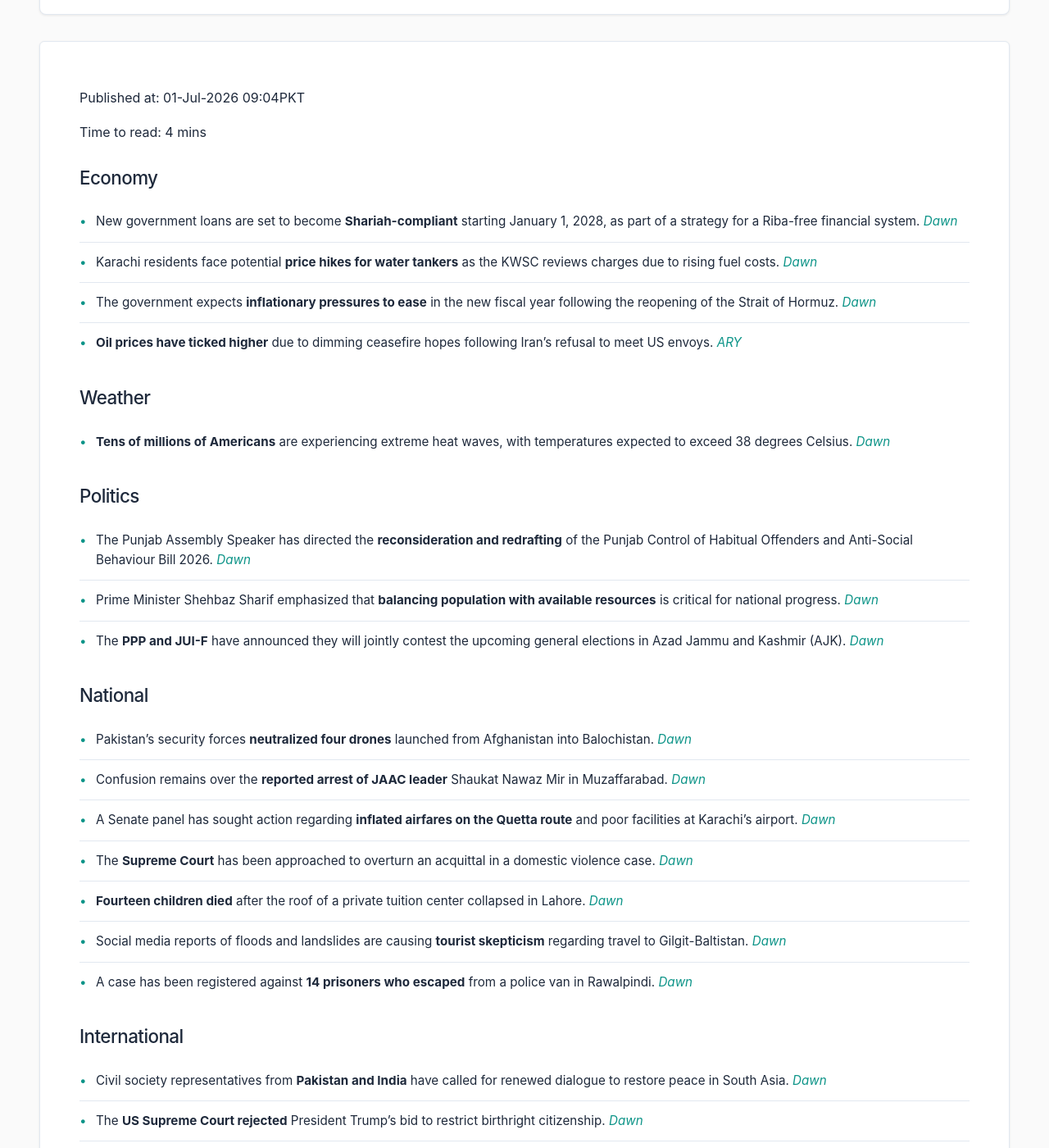
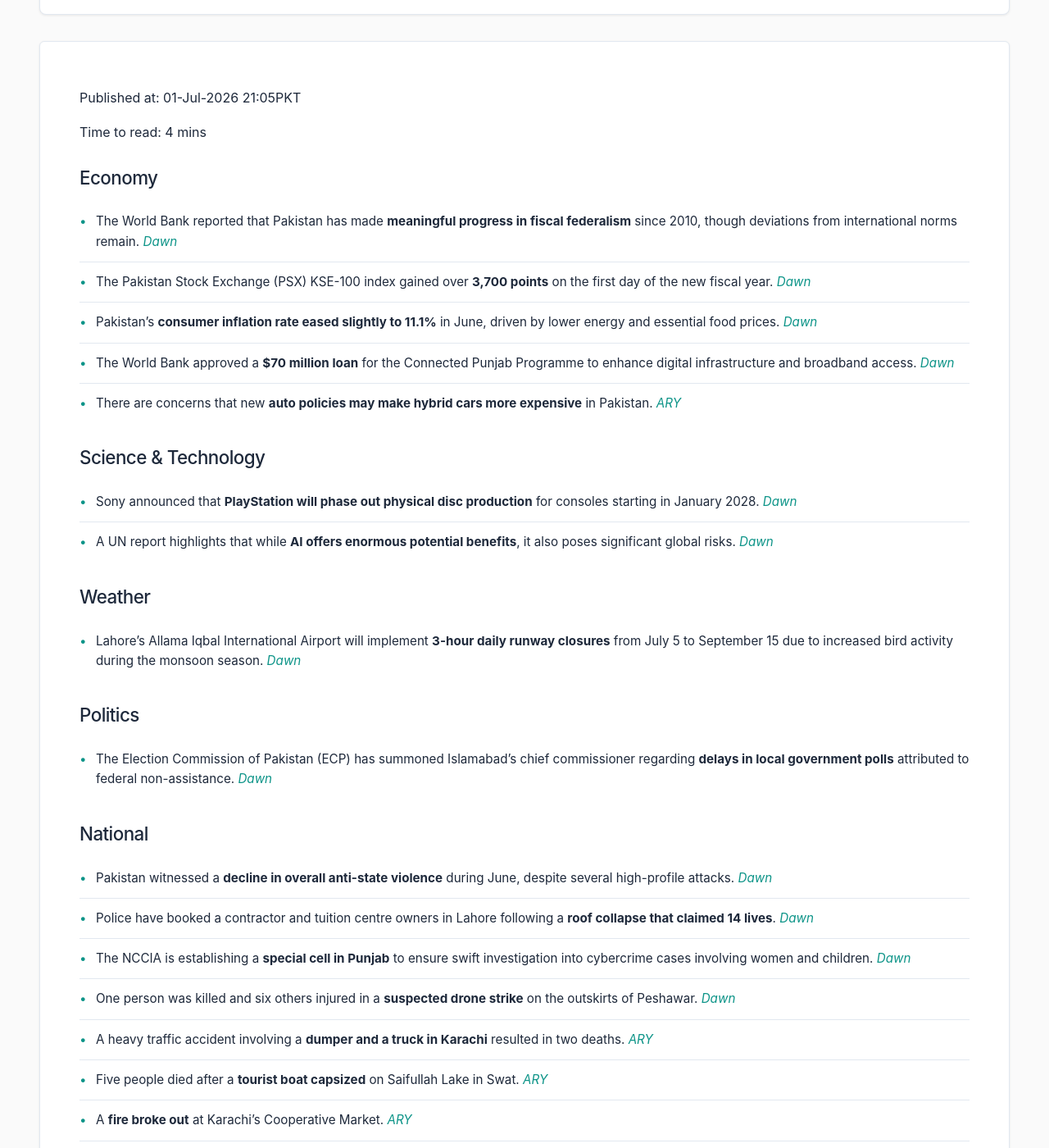
Before and after one commit to zsubzwary/news, a Jekyll site: the page built from en/index.md, in a window 1280 px wide and 1400 px high, scrolled down 209 px. Shown: the whole window at 82% size. Built offline with Jekyll 4.4.1, drawn with Linux system fonts in a browser that asks for light colours; some web fonts are replaced; comment, search, counter and statistics services are not loaded; some of the changed text lies outside the part shown.

Commit message:
DateTime; 2026-07-01T16:05:18.837Z

```diff
--- a/en/index.md
+++ b/en/index.md
@@ -4,50 +4,52 @@ title: Pakistan News Briefing
 lang: en
 ---
 
-Published at: 01-Jul-2026 09:04PKT
+Published at: 01-Jul-2026 21:05PKT
 
 Time to read: 4 mins
 
 ### Economy
-- New government loans are set to become **Shariah-compliant** starting January 1, 2028, as part of a strategy for a Riba-free financial system. *[Dawn](https://www.dawn.com/news/2012065/new-govt-loans-to-be-shariah-compliant-from-2028)*
-- Karachi residents face potential **price hikes for water tankers** as the KWSC reviews charges due to rising fuel costs. *[Dawn](https://www.dawn.com/news/2012051/karachiites-in-for-price-shock-as-kwsc-set-to-hike-bowser-charges)*
-- The government expects **inflationary pressures to ease** in the new fiscal year following the reopening of the Strait of Hormuz. *[Dawn](https://www.dawn.com/news/2011978/govt-expects-easing-inflationary-pressure-in-new-fiscal-year-following-reopening-of-strait-of-hormuz)*
-- **Oil prices have ticked higher** due to dimming ceasefire hopes following Iran's refusal to meet US envoys. *[ARY](https://arynews.tv/oil-ticks-higher-after-irans-refusal-to-meet-us-envoys)*
+- The World Bank reported that Pakistan has made **meaningful progress in fiscal federalism** since 2010, though deviations from international norms remain. *[Dawn](https://www.dawn.com/news/2012199/pakistan-made-meaningful-progress-in-fiscal-federalism-but-deviations-remain-wb)*
+- The Pakistan Stock Exchange (PSX) KSE-100 index gained over **3,700 points** on the first day of the new fiscal year. *[Dawn](https://www.dawn.com/news/2012187/psx-kicks-off-fy27-with-positive-momentum-gaining-3700-points)*
+- Pakistan's **consumer inflation rate eased slightly to 11.1%** in June, driven by lower energy and essential food prices. *[Dawn](https://www.dawn.com/news/2012196/consumer-inflation-rate-eases-slightly-to-111pc-in-june-due-to-lower-energy-food-prices-pbs)*
+- The World Bank approved a **$70 million loan** for the Connected Punjab Programme to enhance digital infrastructure and broadband access. *[Dawn](https://www.dawn.com/news/2012188/world-bank-approves-70m-loan-for-connected-punjab-programme-aimed-improving-digital-infrastructure)*
+- There are concerns that new **auto policies may make hybrid cars more expensive** in Pakistan. *[ARY](https://arynews.tv/auto-policy-to-make-hybrid-cars-expensive-in-pakistan)*
+
+### Science & Technology
+- Sony announced that **PlayStation will phase out physical disc production** for consoles starting in January 2028. *[Dawn](https://www.dawn.com/news/2012204/playstation-to-phase-out-physical-disc-production-for-consoles-from-january-2028)*
+- A UN report highlights that while **AI offers enormous potential benefits**, it also poses significant global risks. *[Dawn](https://www.dawn.com/news/2012170/un-report-sees-enormous-potential-benefits-and-big-risks-from-ai)*
 
 ### Weather
-- **Tens of millions of Americans** are experiencing extreme heat waves, with temperatures expected to exceed 38 degrees Celsius. *[Dawn](https://www.dawn.com/news/2011990/tens-of-millions-swelter-as-heat-wave-blasts-us)*
+- Lahore’s Allama Iqbal International Airport will implement **3-hour daily runway closures** from July 5 to September 15 due to increased bird activity during the monsoon season. *[Dawn](https://www.dawn.com/news/2012158/lahore-airport-runways-to-be-closed-for-3-hours-daily-from-july-5-sept-15-due-to-risk-of-increased-bird-activity)*
 
 ### Politics
-- The Punjab Assembly Speaker has directed the **reconsideration and redrafting** of the Punjab Control of Habitual Offenders and Anti-Social Behaviour Bill 2026. *[Dawn](https://www.dawn.com/news/2012019/pa-to-return-controversial-bill-to-govt-for-changes)*
-- Prime Minister Shehbaz Sharif emphasized that **balancing population with available resources** is critical for national progress. *[Dawn](https://www.dawn.com/news/2012079/balance-between-population-and-resources-must-for-progress-pm-shehbaz)*
-- The **PPP and JUI-F** have announced they will jointly contest the upcoming general elections in Azad Jammu and Kashmir (AJK). *[Dawn](https://www.dawn.com/news/2011985/ppp-jui-f-announce-they-will-jointly-contest-upcoming-ajk-elections)*
+- The Election Commission of Pakistan (ECP) has summoned Islamabad's chief commissioner regarding **delays in local government polls** attributed to federal non-assistance. *[Dawn](https://www.dawn.com/news/2012205/ecp-notes-centres-non-assistance-among-reasons-for-delay-in-islamabad-lg-polls-summons-chief-commissioner)*
 
 ### National
-- Pakistan's security forces **neutralized four drones** launched from Afghanistan into Balochistan. *[Dawn](https://www.dawn.com/news/2012077/4-drones-from-afghanistan-downed-ispr)*
-- Confusion remains over the **reported arrest of JAAC leader** Shaukat Nawaz Mir in Muzaffarabad. *[Dawn](https://www.dawn.com/news/2012066/official-silence-fuels-confusion-on-arrest-of-jaac-leader-shaukat-nawaz-mir)*
-- A Senate panel has sought action regarding **inflated airfares on the Quetta route** and poor facilities at Karachi’s airport. *[Dawn](https://www.dawn.com/news/2012080/senate-panel-seeks-action-on-high-quetta-air-fares)*
-- The **Supreme Court** has been approached to overturn an acquittal in a domestic violence case. *[Dawn](https://www.dawn.com/news/2011996/petitioner-approaches-sc-to-overturn-ihcs-acquittal-of-accused-in-domestic-violence-case)*
-- **Fourteen children died** after the roof of a private tuition center collapsed in Lahore. *[Dawn](https://www.dawn.com/news/2011968/14-children-dead-in-lahore-tuition-centre-roof-collapse-police)*
-- Social media reports of floods and landslides are causing **tourist skepticism** regarding travel to Gilgit-Baltistan. *[Dawn](https://www.dawn.com/news/2012075/whats-really-happening-on-the-road-to-gilgit-baltistan)*
-- A case has been registered against **14 prisoners who escaped** from a police van in Rawalpindi. *[Dawn](https://www.dawn.com/news/2011866/case-registered-against-14-prisoners-who-escaped-from-prison-van-bound-for-rawalpindis-adiala-jail)*
+- Pakistan witnessed a **decline in overall anti-state violence** during June, despite several high-profile attacks. *[Dawn](https://www.dawn.com/news/2012198/high-profile-attacks-persist-in-june-despite-overall-decline-in-terrorism-picss)*
+- Police have booked a contractor and tuition centre owners in Lahore following a **roof collapse that claimed 14 lives**. *[Dawn](https://www.dawn.com/news/2012147/lahore-police-book-tuition-centre-owners-contractor-after-roof-collapse-claims-14-lives)*
+- The NCCIA is establishing a **special cell in Punjab** to ensure swift investigation into cybercrime cases involving women and children. *[Dawn](https://www.dawn.com/news/2012168/nccia-to-set-up-special-cell-in-punjab-for-swift-probe-into-cases-involving-women-children)*
+- One person was killed and six others injured in a **suspected drone strike** on the outskirts of Peshawar. *[Dawn](https://www.dawn.com/news/2012136/1-killed-6-others-injured-in-suspected-drone-strike-in-peshawar-ouskirts)*
+- A heavy traffic accident involving a **dumper and a truck in Karachi** resulted in two deaths. *[ARY](https://arynews.tv/heavy-traffic-menace-dumper-and-truck-crash-claim-2-lives-in-karachi)*
+- Five people died after a **tourist boat capsized** on Saifullah Lake in Swat. *[ARY](https://arynews.tv/five-dead-as-tourist-boat-capsizes-on-saifullah-lake-in-swat)*
+- A **fire broke out** at Karachi’s Cooperative Market. *[ARY](https://arynews.tv/cooperative-market-fire-july-1-2026)*
+- The **NIPA Hydrant has been sealed** again following orders from the Chief Minister. *[ARY](https://arynews.tv/nipa-hydrant-sealed-again-following-chief-ministers-orders)*
+- A three-year-old boy faces a long recovery after being **thrown into a crocodile pit**. *[ARY](https://arynews.tv/boy-3-thrown-into-crocodile-pit-faces-long-road-to-recovery-after-family-issue-update)*
+- PESCO reports that relatives of a KP MPA are allegedly **forcing high-loss feeders** at Bannu grid stations. *[ARY](https://arynews.tv/bannu-grid-operations-under-allegations-of-force)*
 
 ### International
-- Civil society representatives from **Pakistan and India** have called for renewed dialogue to restore peace in South Asia. *[Dawn](https://www.dawn.com/news/2012083/south-asian-leaders-urged-to-choose-talks-over-hostility)*
-- The **US Supreme Court rejected** President Trump’s bid to restrict birthright citizenship. *[Dawn](https://www.dawn.com/news/2012111/supreme-court-spurns-trump-on-birthright-citizenship)*
-- The Indus commissioner reported **no response from India** regarding fluctuations in the Chenab River. *[Dawn](https://www.dawn.com/news/2011838/indus-commissioner-says-he-wrote-to-indian-counterpart-4-times-over-chenab-fluctuations-but-no-reply-so-far)*
-- **Pakistan has become a permanent member** of the International Olive Council. *[Dawn](https://www.dawn.com/news/2011967/pakistan-becomes-permanent-member-of-international-olive-council)*
-- Protests by **India's Cockroach Janta Party** continue in demand of the education minister's resignation. *[Dawn](https://www.dawn.com/news/2011878/indias-cockroach-party-seeking-education-ministers-ouster-awaits-cabinet-reshuffle)*
-- **Iran is preparing** for the funeral of Ayatollah Ali Khamenei. *[ARY](https://arynews.tv/iran-prepares-for-ayatollah-ali-khameneis-funeral)*
+- President Trump stated that the **US is "getting along well" with Iran** as indirect talks begin in Qatar. *[Dawn](https://www.dawn.com/news/2012207/trump-says-us-getting-along-well-with-iran-as-both-countries-hold-indirect-talks-in-qatar)*
+- President Trump completed his **first flight on the new Air Force One**, a luxury jet gifted by Qatar. *[Dawn](https://www.dawn.com/news/2012219/excited-trump-takes-first-flight-on-qatar-gifted-air-force-one)*
+- The US and Israel have signed an agreement to build a **permanent American embassy in Jerusalem**. *[Dawn](https://www.dawn.com/news/2012209/us-israel-sign-agreement-to-build-permanent-american-embassy-in-jerusalem)*
+- Pakistan has **rejected India's statement** regarding strikes against terrorist infrastructure along the Afghan border. *[Dawn](https://www.dawn.com/news/2012159/pakistan-rejects-indias-preposterous-statement-on-strikes-against-terrorist-infrastructure-along-afghan-border)*
+- The Indian opposition has demanded the **resignation of the Defence Minister** over allegations of lying about soldier deaths during a 2025 conflict. *[Dawn](https://www.dawn.com/news/2012157/indian-opposition-demands-defence-ministers-resignation-for-lying-about-soldiers-deaths-in-2025-conflict-with-pakistan)*
+- Pakistan is calling for the **release and repatriation of 97 prisoners** who have completed their sentences in Indian jails. *[Dawn](https://www.dawn.com/news/2012186/pakistan-calls-for-release-repatriation-of-97-prisoners-who-have-completed-sentences-in-indian-jails)*
+- Ukrainian drone teams are conducting **highly secretive long-range strikes** against Russian military targets. *[Dawn](https://www.dawn.com/news/2012216/the-secret-lives-of-ukraines-deep-strike-drone-team)*
+- President Trump has opted to **prioritize diplomatic negotiations** with Iran despite being briefed on military options. *[Dawn](https://www.dawn.com/news/2012148/trump-briefed-on-military-options-against-iran-but-sticks-to-diplomatic-negotiations-for-now-report)*
 
 ### Sports
-- **Erling Haaland scored a late winner** to send Norway into a World Cup last-16 clash against Brazil. *[Dawn](https://www.dawn.com/news/2011993/haaland-scores-winner-to-send-norway-into-last-16-brazil-clash)*
-- A **World Cup match between Mexico and Ecuador** was delayed due to rain. *[ARY](https://arynews.tv/mexico-v-ecuador-world-cup-last-32)*
-- **Thomas Tuchel** expressed high expectations for England's World Cup performance. *[ARY](https://arynews.tv/tuchel-refuses-to-dampen-england-world-cup-expectations)*
-- **Koeman has stepped down** as the Netherlands coach following their World Cup exit. *[ARY](https://arynews.tv/koeman-steps-down-as-netherlands-coach-after-world-cup-exit)*
-- **France defeated Sweden** to secure a spot in the World Cup last-16. *[ARY](https://arynews.tv/france-beat-sweden-to-move-into-world-cup-last-16)*
-- **Serena Williams** competed in her first Wimbledon singles match in four years. *[ARY](https://arynews.tv/serena-beaten-at-wimbledon-in-first-singles-match-in-four-years)*
+- Haider CC has clinched the **Pakistan domestic Red Ball Championship** title. *[ARY](https://arynews.tv/ali-imran-zaidi-pakistan-domestic-red-ball-championship-title)*
 
 ### Other
-- **Taylor Frankie Paul** faces ongoing legal troubles as her ex-husband files for a restraining order. *[ARY](https://arynews.tv/taylor-frankie-pauls-ex-husband-files-for-restraining-order)*
-- **Anne Hathaway** has kicked off her ‘The Odyssey’ tour. *[ARY](https://arynews.tv/anne-hathaway-kicks-off-the-odyssey-tour)*
-- A new trailer for **'Not Alone'** featuring Timothée Chalamet and Selena Gomez has been released. *[ARY](https://arynews.tv/timothee-chalamet-selena-gomez-share-love-story-in-not-alone-trailer)*
+- Actress **Anna Dawson**, known for her role in *Keeping Up Appearances*, has passed away at age 88. *[ARY](https://arynews.tv/anna-dawson-keeping-up-appearances-star-who-played-violet-dies-aged-88)*
+- Asim Azhar has **restored Hania Aamir's Instagram posts**. *[ARY](https://arynews.tv/asim-azhar-restores-hania-aamir-instagram-posts)*
```
